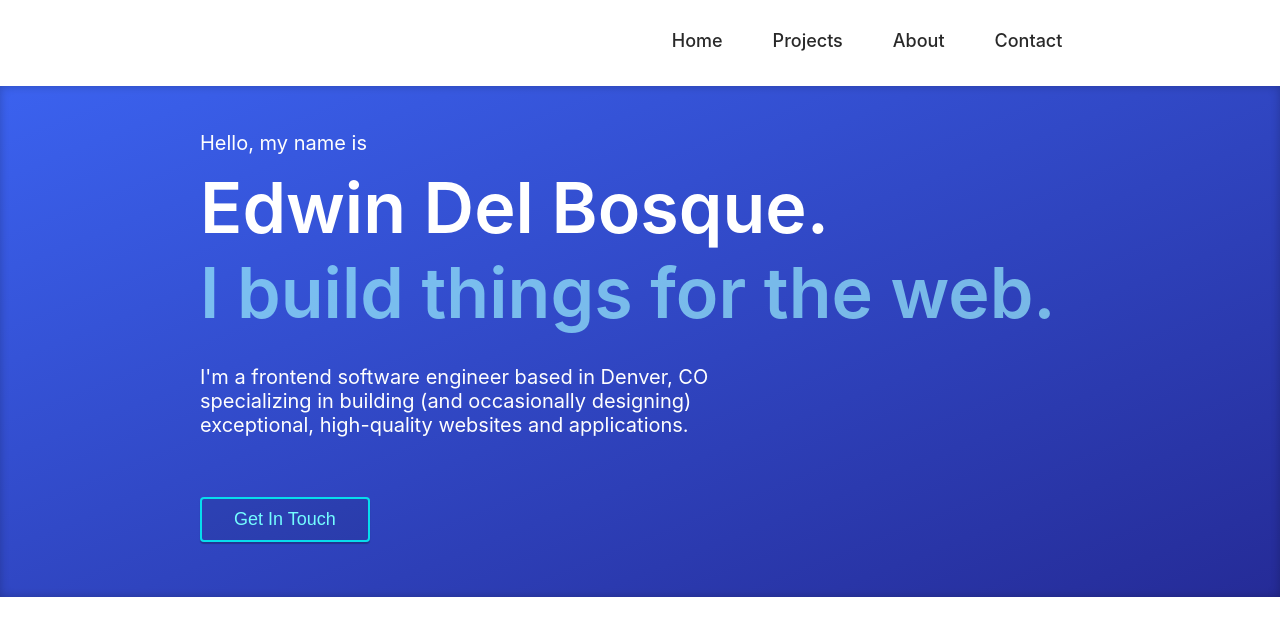
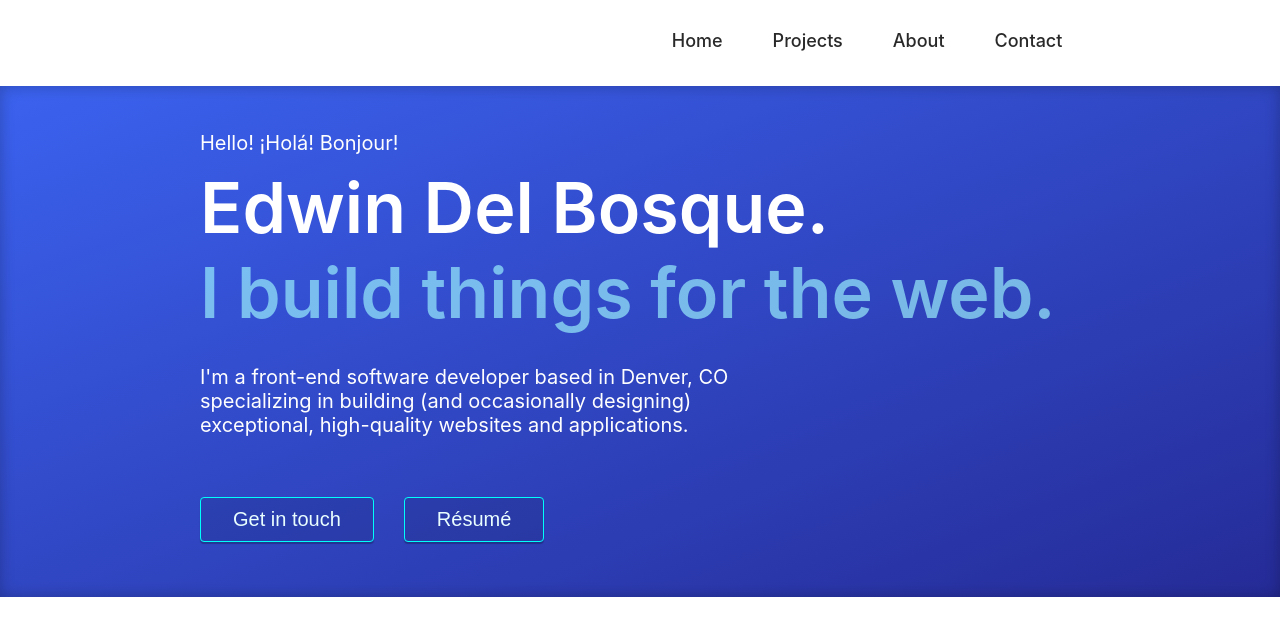
Before and after one commit to royamoussapour/portfolio, a React (Create React App) app: page / in a window 1280 px wide. Shown: the top 636 px of the page. Built offline with nearby package versions, Linux system fonts and the light colour scheme.

Commit message:
Add second button to resume

```diff
--- a/src/App.js
+++ b/src/App.js
@@ -7,11 +7,18 @@ function App() {
     <main>
       <NavigationBar />
       <section className='title-section'>
-        <p>Hello, my name is</p>
+        <p>Hello! ¡Holá! Bonjour!</p>
         <h1>Edwin Del Bosque.</h1>
         <h1 className='sub-header-title'>I build things for the web.</h1>
-        <p className='description-title'>I'm a frontend software engineer based in Denver, CO specializing in building (and occasionally designing) exceptional, high-quality websites and applications.</p>
-        <a href='mailto:edwinbosq@gmail.com'><button className='contact-button'>Get In Touch</button></a>
+        <p className='description-title'>I'm a <span>front-end software developer</span> based in Denver, CO specializing in building (and occasionally designing) exceptional, high-quality websites and applications.</p>
+        <a
+          href='mailto:edwinbosq@gmail.com'
+        ><button className='contact-button'>Get in touch</button></a>
+        <a
+          href='https://drive.google.com/file/d/1wp1hYBvpPyjSDnxtoHEar_Dnirc-U354/view?usp=sharing'
+          target="_blank"
+          rel="noopener noreferrer">
+          <button className='contact-button'>Résumé</button></a>
       </section>
     </main >
   );
--- a/src/App.scss
+++ b/src/App.scss
@@ -34,7 +34,7 @@ h1 {
   padding: 45px 200px 55px;
   -moz-box-shadow:    inset 0 0 10px #00000064;
   -webkit-box-shadow: inset 0 0 10px #00000000;
-  box-shadow:         inset 0 0 10px #0000003a;
+  box-shadow:         inset 0 0 15px #0000003f;
 }
 
 p {
@@ -54,14 +54,15 @@ p {
 }
 
 .contact-button {
-  border: 2px solid rgba(0, 255, 251, 0.822);
-  color: rgb(116, 253, 255);
+  border: 1px solid rgb(0, 255, 251);
+  color: rgb(233, 254, 255);
   border-radius: 4px;
-  font-weight: 500;
-  font-size: 18px;
+  font-weight: 400;
+  font-size: 20px;
   cursor: pointer;
+  margin-right: 30px;
   padding: 10px 32px;
-  background: rgba(0, 0, 0, 0.084);
+  background: rgba(0, 0, 0, 0.098);
   margin-top: 50px;
   box-shadow: 0 2px 1px rgba(0, 0, 0, 0.242);
   transition: .2s;
@@ -71,8 +72,8 @@ p {
   }
 
   &:hover {
-    box-shadow: 0 3px 5px rgba(0, 0, 0, 0.26);
-    background: rgba(186, 186, 186, 0.075);
+    box-shadow: 0 3px 4px rgba(0, 0, 0, 0.26);
+    background: rgba(186, 186, 186, 0.064);
     transition: .2s;
   }
 
```
